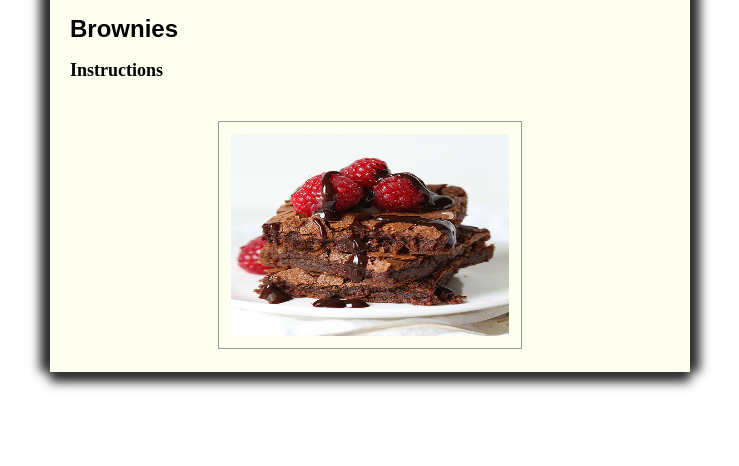
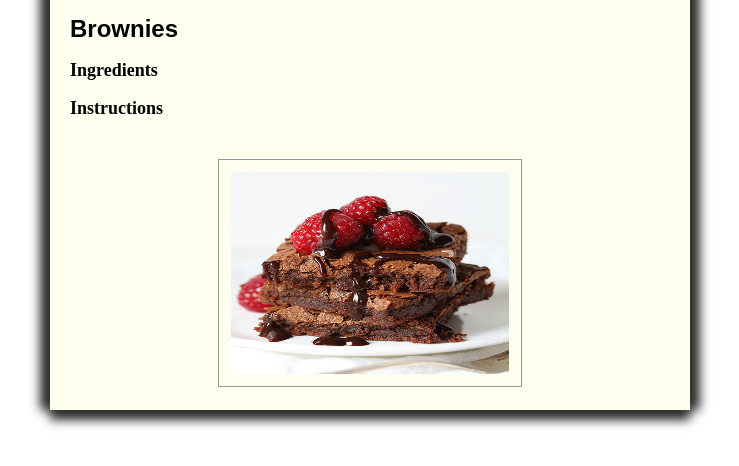
Before and after one commit to ab14at/lesson7_jquery, a plain HTML site: page index2.html in a window 1280 px wide. Shown: the part 76-542 px from the top of the page, without its empty margins (270-1009 px from the left). Drawn offline with Linux system fonts and the light colour scheme.

Commit message:
lesson 7 updated final commit

```diff
--- a/index2.html
+++ b/index2.html
@@ -21,6 +21,7 @@ Recipe Display App
 
 <article>
 <h2>Brownies</h2>
+<h3>Ingredients</h3>
 <ul class="ingr">
 <li>1 stick butter</li>
 <li>6-1/2 oz 70% dark chocolate</li>
```
